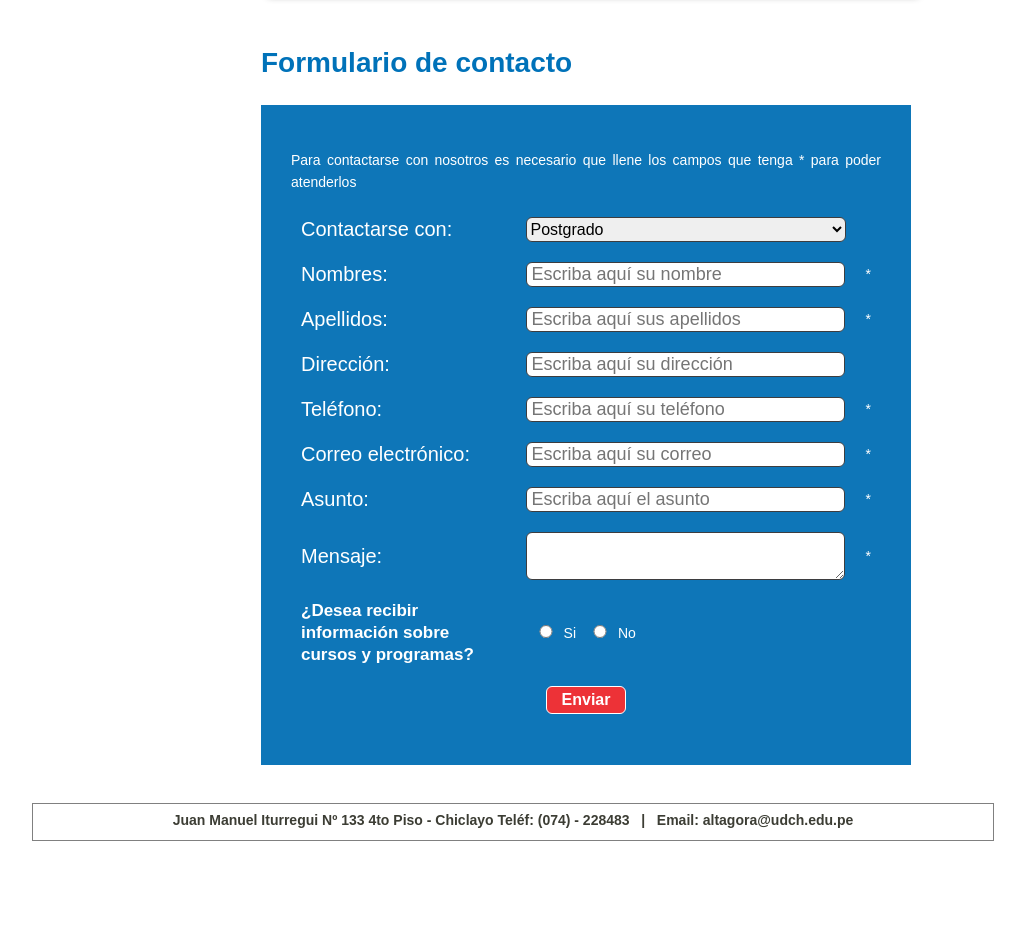
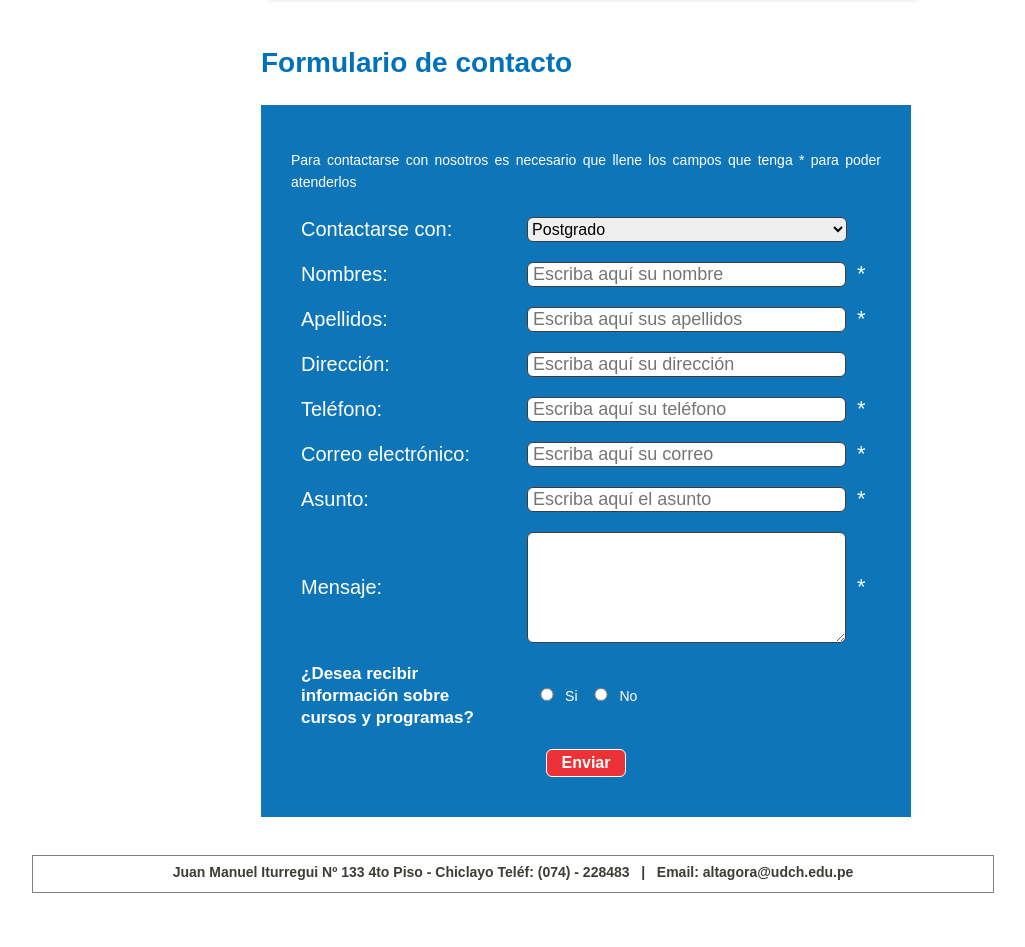
Before and after one commit to hanntronico/altagora3, a PHP site: page /contactanos.php in a window 1280 px wide. Shown: the part 628-1575 px from the top of the page, without its empty margins (128-1153 px from the left). Before the commit the page ends 1469 px from the top, so only its background shows below. Run offline with PHP 8.4, Linux system fonts and the light colour scheme.

Commit message:
cambios en formulario de contacto

```diff
--- a/contactanos.php
+++ b/contactanos.php
@@ -47,13 +47,13 @@ para poder atenderlos</p>
 							<tr>
 								<td class="label"><label>Nombres:</label></td>
 								<td><input type="text" name="txtnombres" value="" placeholder="Escriba aquí su nombre"></td>
-								<td>*</td>
+								<td class="dat_req">*</td>
 							</tr>
 
 							<tr>
 								<td class="label"><label>Apellidos:</label></td>
 								<td><input type="email" name="txtape" value="" placeholder="Escriba aquí sus apellidos"></td>
-								<td>*</td>
+								<td class="dat_req">*</td>
 							</tr>
 							<tr>
 								<td class="label"><label>Dirección:</label></td>
@@ -63,24 +63,24 @@ para poder atenderlos</p>
 							<tr>
 								<td class="label"><label>Teléfono:</label></td>
 								<td><input type="text" name="txtelefono" value="" placeholder="Escriba aquí su teléfono"></td>
-								<td>*</td>
+								<td class="dat_req">*</td>
 							</tr>
 							<tr>
 								<td class="label"><label>Correo electrónico:</label></td>
 								<td><input type="text" name="txtemail" value="" placeholder="Escriba aquí su correo"></td>
-								<td>*</td>
+								<td class="dat_req">*</td>
 							</tr>
 
 							<tr>
 								<td class="label"><label>Asunto:</label></td>
 								<td><input type="text" name="txtasunto" value="" placeholder="Escriba aquí el asunto"></td>
-								<td>*</td>
+								<td class="dat_req">*</td>
 							</tr>
 
 							<tr>
 								<td class="label"><label>Mensaje:</label></td>
-								<td><textarea name="txtmensaje"></textarea></td>
-								<td>*</td>
+								<td><textarea name="txtmensaje" rows="5"></textarea></td>
+								<td class="dat_req">*</td>
 							</tr>
 
 							<tr>
--- a/css/styles.css
+++ b/css/styles.css
@@ -458,6 +458,12 @@ body{
 	margin: 0px auto;
 }
 
+.dat_req {
+	font-size: 22px;
+	padding: 0px;
+	margin: 0px;
+
+}
 
 /*************************************************************************************************/
 
@@ -784,7 +790,7 @@ body{
 
 #content_form_contacto{
 	width: 590px;
-	height: 600px;
+/*	height: 600px;*/
 	background-color: #0E76B8;
 	padding: 30px;
 	color: #FFFFFF;
```
